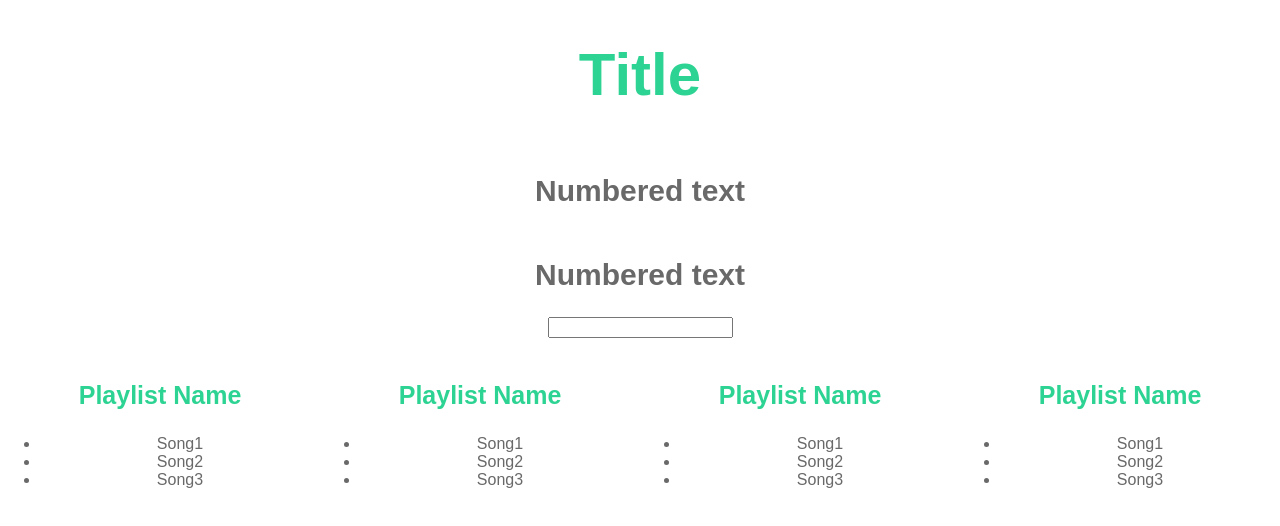
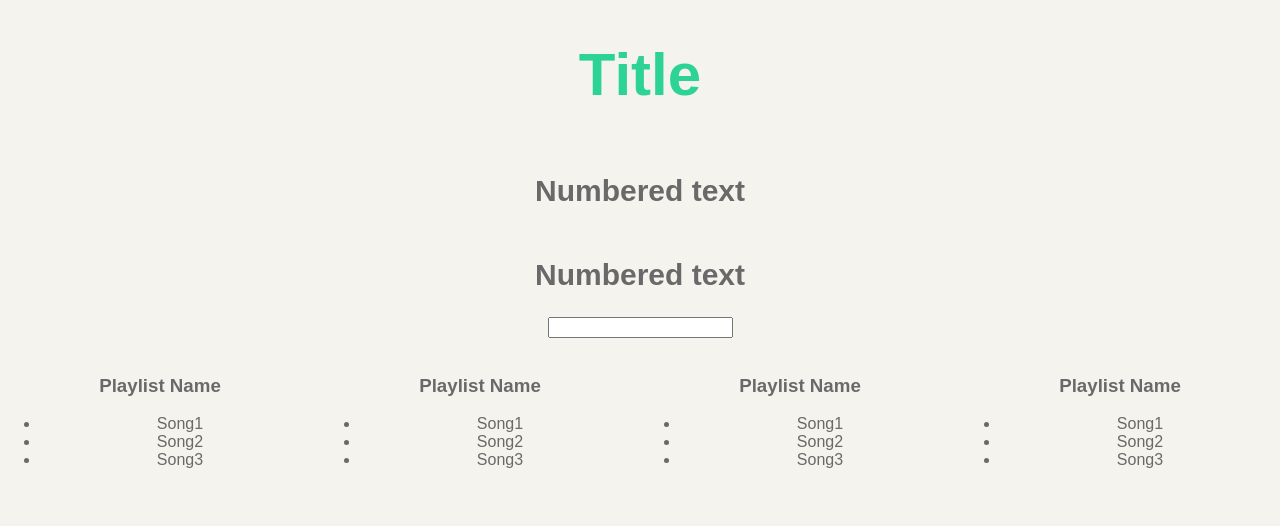
Before and after one commit to Roi-ivrz/Spatify, a React (Create React App) app: page / in a window 1280 px wide. Shown: the top 526 px of the page. Built offline with nearby package versions, Linux system fonts and the light colour scheme.

Commit message:
3:02 3.30.2020

```diff
--- a/src/App.css
+++ b/src/App.css
@@ -1,3 +1,8 @@
+html, body {
+  background-color: rgb(245, 243, 238);
+}
+
+
 .App {
   text-align: center;
 }
@@ -27,8 +32,3 @@ h1 {
   font-size: 60px;
   color: rgb(45, 211, 147);
 }
-
-h3 {
-  font-size: 25px;
-  color: rgb(45, 211, 147);
-}
```
